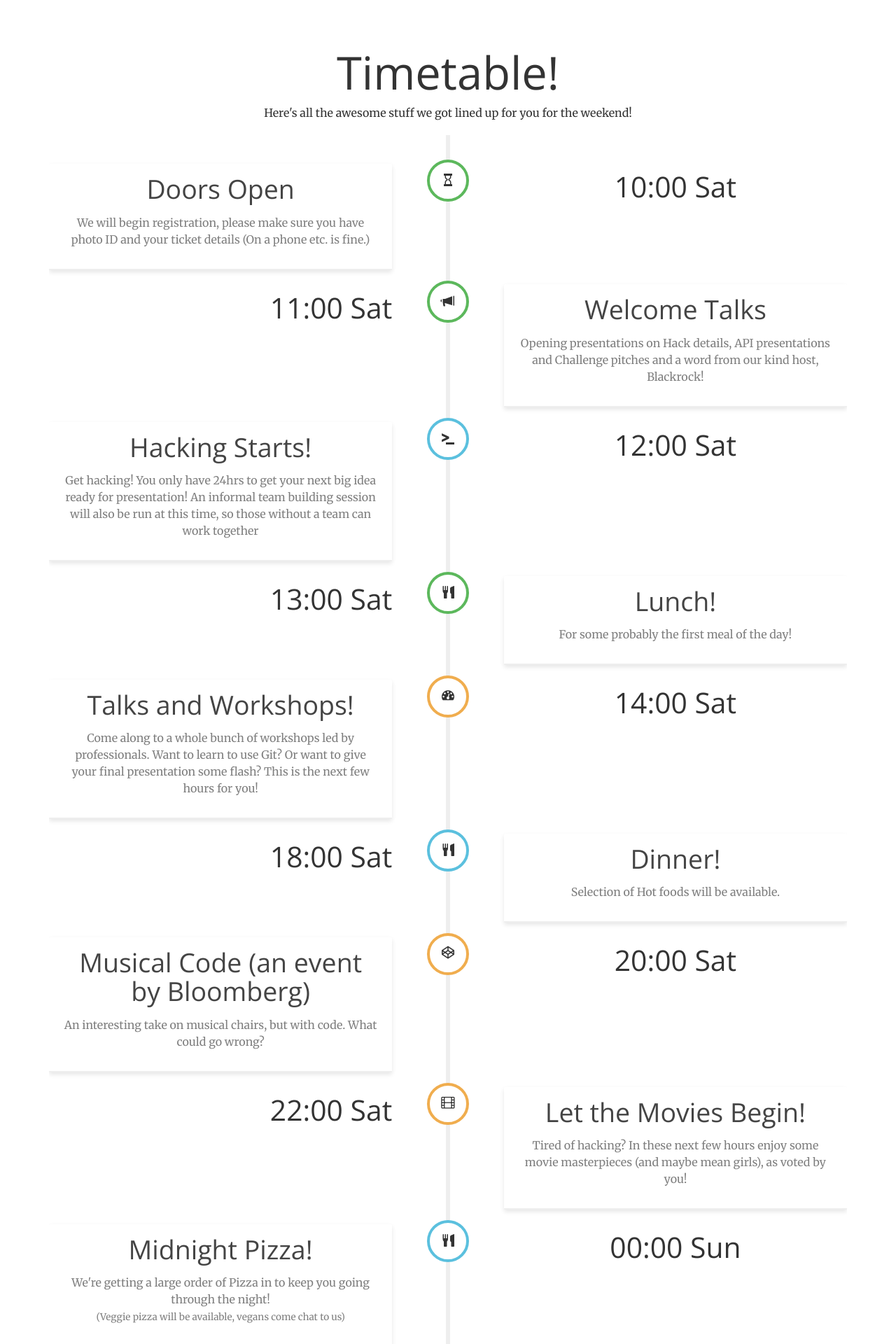
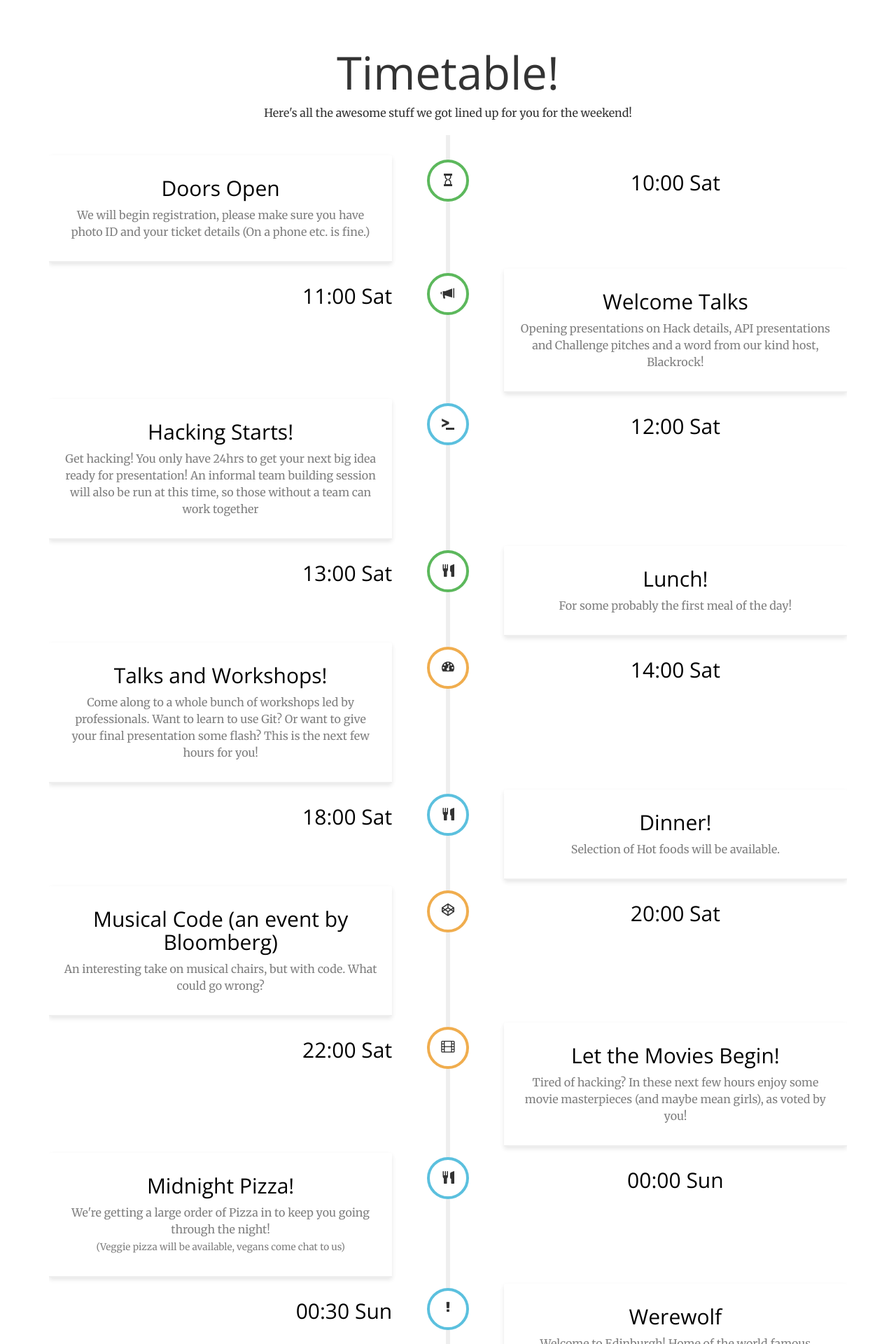
Before and after one commit to compsoc-edinburgh/htb16-site, a Jekyll site: the page built from index.html, in a window 1280 px wide. Shown: the part 3079-4999 px from the top of the page at 70% size. Built offline with Jekyll 4.4.1, drawn with Linux system fonts in a browser that asks for light colours.

Commit message:
Fixed timeline font sizing

```diff
--- a/_includes/timeline.html
+++ b/_includes/timeline.html
@@ -10,9 +10,9 @@
       <div class="timeline-img" style="border-color: #5cb85c;">
         <span class="glyphicon glyphicon-hourglass">
       </div>
-      <h1 class="timeline-time">10:00 Sat</h1>
+      <h2 class="timeline-time">10:00 Sat</h2>
       <div class="timeline-content">
-        <h1>Doors Open</h1>
+        <h2>Doors Open</h2>
         <p>We will begin registration, please make sure you have photo ID and your ticket details (On a phone etc. is fine.)</p>
       </div>
     </div><!-- .timeline-block -->
@@ -22,9 +22,9 @@
       <div class="timeline-img" style="border-color: #5cb85c;">
         <span class="glyphicon glyphicon-bullhorn">
       </div>
-      <h1 class="timeline-time">11:00 Sat</h1>
+      <h2 class="timeline-time">11:00 Sat</h2>
       <div class="timeline-content">
-        <h1>Welcome Talks</h1>
+        <h2>Welcome Talks</h2>
         <p>Opening presentations on Hack details, API presentations and Challenge pitches and a word from our kind host, Blackrock!</p>
       </div>
     </div><!-- .timeline-block -->
@@ -34,9 +34,9 @@
       <div class="timeline-img" style="border-color: #5bc0de;">
         <span class="glyphicon glyphicon-console">
       </div>
-      <h1 class="timeline-time">12:00 Sat</h1>
+      <h2 class="timeline-time">12:00 Sat</h2>
       <div class="timeline-content">
-        <h1>Hacking Starts!</h1>
+        <h2>Hacking Starts!</h2>
         <p>Get hacking! You only have 24hrs to get your next big idea ready for presentation! An informal team building session will also be run at this time, so those without a team can work together</p>
       </div>
     </div><!-- .timeline-block -->
@@ -46,9 +46,9 @@
       <div class="timeline-img" style="border-color: #5cb85c;">
         <span class="glyphicon glyphicon-cutlery">
       </div>
-      <h1 class="timeline-time">13:00 Sat</h1>
+      <h2 class="timeline-time">13:00 Sat</h2>
       <div class="timeline-content">
-        <h1>Lunch!</h1>
+        <h2>Lunch!</h2>
         <p>For some probably the first meal of the day!</p>
       </div>
     </div><!-- .timeline-block -->
@@ -59,9 +59,9 @@
       <div class="timeline-img" style="border-color: #f0ad4e;">
         <span class="fa fa-tachometer">
       </div>
-      <h1 class="timeline-time">14:00 Sat</h1>
+      <h2 class="timeline-time">14:00 Sat</h2>
       <div class="timeline-content">
-        <h1>Talks and Workshops!</h1>
+        <h2>Talks and Workshops!</h2>
         <p>Come along to a whole bunch of workshops led by professionals. Want to learn to use Git? Or want to give your final presentation some flash? This is the next few hours for you!</p>
       </div>
     </div><!-- .timeline-block -->
@@ -72,9 +72,9 @@
       <div class="timeline-img" style="border-color: #5bc0de;">
         <span class="glyphicon glyphicon-cutlery">
       </div>
-      <h1 class="timeline-time">18:00 Sat</h1>
+      <h2 class="timeline-time">18:00 Sat</h2>
       <div class="timeline-content">
-        <h1>Dinner!</h1>
+        <h2>Dinner!</h2>
         <p>Selection of Hot foods will be available.</p>
       </div>
     </div><!-- .timeline-block -->
@@ -85,9 +85,9 @@
       <div class="timeline-img" style="border-color: #f0ad4e;">
         <span class="fa fa-codepen">
       </div>
-      <h1 class="timeline-time">20:00 Sat</h1>
+      <h2 class="timeline-time">20:00 Sat</h2>
       <div class="timeline-content">
-        <h1>Musical Code (an event by Bloomberg)</h1>
+        <h2>Musical Code (an event by Bloomberg)</h2>
         <p>An interesting take on musical chairs, but with code. What could go wrong?</p>
       </div>
     </div><!-- .timeline-block -->
@@ -97,9 +97,9 @@
       <div class="timeline-img" style="border-color: #f0ad4e;">
         <span class="fa fa-film">
       </div>
-      <h1 class="timeline-time">22:00 Sat</h1>
+      <h2 class="timeline-time">22:00 Sat</h2>
       <div class="timeline-content">
-        <h1>Let the Movies Begin!</h1>
+        <h2>Let the Movies Begin!</h2>
         <p>Tired of hacking? In these next few hours enjoy some movie masterpieces (and maybe mean girls), as voted by you!</p>
       </div>
     </div><!-- .timeline-block -->
@@ -109,9 +109,9 @@
       <div class="timeline-img" style="border-color: #5bc0de;">
         <span class="glyphicon glyphicon-cutlery">
       </div>
-      <h1 class="timeline-time">00:00 Sun</h1>
+      <h2 class="timeline-time">00:00 Sun</h2>
       <div class="timeline-content">
-        <h1>Midnight Pizza!</h1>
+        <h2>Midnight Pizza!</h2>
         <p>
         We're getting a large order of Pizza in to keep you going through the night!
         <br/>
@@ -126,9 +126,9 @@
       <div class="timeline-img" style="border-color: #5bc0de;">
         <span class="fa fa-exclamation">
       </div>
-      <h1 class="timeline-time">00:30 Sun</h1>
+      <h2 class="timeline-time">00:30 Sun</h2>
       <div class="timeline-content">
-        <h1>Werewolf</h1>
+        <h2>Werewolf</h2>
         <p>Welcome to Edinburgh! Home of the world famous werewolf team, founded at HackNotts but made famous by us! For the next hour come pretend to be villagers in a silly-ily named town - but beware for the night is certainly dark...</p>
       </div>
     </div><!-- .timeline-block -->
@@ -138,9 +138,9 @@
       <div class="timeline-img" style="border-color: #d9534f;">
         <span class="fa fa-gamepad">
       </div>
-      <h1 class="timeline-time">01:00 Sun</h1>
+      <h2 class="timeline-time">01:00 Sun</h2>
       <div class="timeline-content">
-        <h1>GameFest!</h1>
+        <h2>GameFest!</h2>
         <p>Have your apetite whetted by Werewolf? Or missed out and wanna try your luck again? Well, for the next few hours gather found various cardboard boxes and roll dice! We're playing board games! But good ones, none of that monopoly to be found here.</p>
       </div>
     </div><!-- .timeline-block -->
@@ -150,9 +150,9 @@
       <div class="timeline-img" style="border-color: #5bc0de;">
         <span class="glyphicon glyphicon-cutlery">
       </div>
-      <h1 class="timeline-time">04:00 Sun</h1>
+      <h2 class="timeline-time">04:00 Sun</h2>
       <div class="timeline-content">
-        <h1>Snacks!</h1>
+        <h2>Snacks!</h2>
         <p>You're on the home stretch now! Have a last injection of sugar to keep you going just a little longer!</p>
       </div>
     </div><!-- .timeline-block -->
@@ -162,9 +162,9 @@
       <div class="timeline-img" style="border-color: #5cb85c;">
         <span class="glyphicon glyphicon-cutlery">
       </div>
-      <h1 class="timeline-time">09:00 Sun</h1>
+      <h2 class="timeline-time">09:00 Sun</h2>
       <div class="timeline-content">
-        <h1>Breakfast!</h1>
+        <h2>Breakfast!</h2>
         <p>Good morning to those who got some sleep! Otherwise well done for making it the whole night!</p>
       </div>
     </div><!-- .timeline-block -->
@@ -174,9 +174,9 @@
       <div class="timeline-img" style="border-color: #5cb85c;">
         <span class="glyphicon glyphicon-cutlery">
       </div>
-      <h1 class="timeline-time">12:00 Sun</h1>
+      <h2 class="timeline-time">12:00 Sun</h2>
       <div class="timeline-content">
-        <h1>Lunch! (Again)</h1>
+        <h2>Lunch! (Again)</h2>
         <p>Last meal we're responsible for! But you better eat quick, only got an hour to go!</p>
       </div>
     </div><!-- .timeline-block -->
@@ -185,9 +185,9 @@
       <div class="timeline-img" style="border-color: #5cb85c;">
         <span class="fa fa-ban">
       </div>
-      <h1 class="timeline-time">13:00 Sun</h1>
+      <h2 class="timeline-time">13:00 Sun</h2>
       <div class="timeline-content">
-        <h1>Stop Hacking!</h1>
+        <h2>Stop Hacking!</h2>
         <p>Hands off you keyboards! (Yes you, I see you over there). Congratulations! Whether it's your first hack or not I hope you've enjoyed your time here with us and made something cool</p>
       </div>
     </div><!-- .timeline-block -->
@@ -197,9 +197,9 @@
       <div class="timeline-img" style="border-color: #d9534f;">
         <span class="glyphicon glyphicon-blackboard">
       </div>
-      <h1 class="timeline-time">14:00 Sun</h1>
+      <h2 class="timeline-time">14:00 Sun</h2>
       <div class="timeline-content">
-        <h1>Presentations!</h1>
+        <h2>Presentations!</h2>
         <p>Here's where you get to strut your stuff, show off what you've made and convince our Dragons(they don't bite) you deserve a prize!</p>
       </div>
     </div><!-- .timeline-block -->
@@ -208,9 +208,9 @@
       <div class="timeline-img" style="border-color: #d9534f;">
         <span class="fa fa-trophy">
       </div>
-      <h1 class="timeline-time">16:00 Sun</h1>
+      <h2 class="timeline-time">16:00 Sun</h2>
       <div class="timeline-content">
-        <h1>Prizes!</h1>
+        <h2>Prizes!</h2>
         <p>Hold your breath, this is when the prizes are awarded. Even if you don't manage to get anything you're all still winners in my eyes!</p>
       </div>
     </div><!-- .timeline-block -->
@@ -219,9 +219,9 @@
       <div class="timeline-img" style="border-color: #d9534f;">
         <span class="fa fa-frown-o">
       </div>
-      <h1 class="timeline-time">17:00</h1>
+      <h2 class="timeline-time">17:00</h2>
       <div class="timeline-content">
-        <h1>Doors Close</h1>
+        <h2>Doors Close</h2>
         <p>Yeh, sling yer 'ook. No, but seriously thanks for coming! The amount of interest this year was staggering - I just hope we lived up to your expectations and hope to see you again next year!</p>
       </div>
     </div><!-- .timeline-block -->
--- a/css/htb.css
+++ b/css/htb.css
@@ -169,6 +169,9 @@
     padding: 20px 0px;
     overflow:hidden;
 }
+.timeline h2 {
+	color: black !important;
+}
 
 .timeline-line{
     left: 50%;
@@ -251,7 +254,6 @@
     color: #AAA;
     margin-left: 57%;
     margin-top: -60px;
-    font-size: 20px;
     color: #333;
 }
 
```
